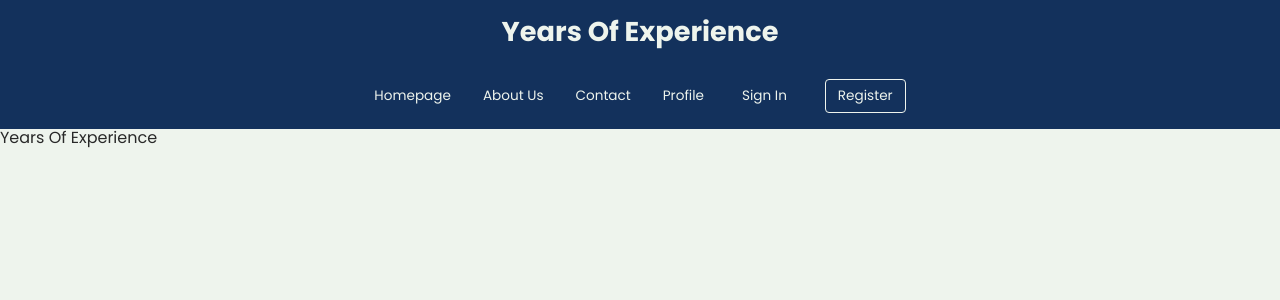
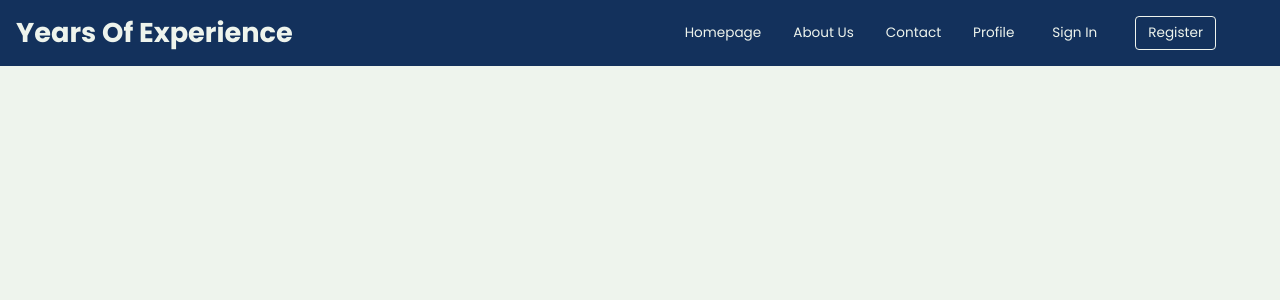
Before and after one commit to indraantoor/Years-Of-Experience, a React (Create React App) app: page / in a window 1280 px wide. Shown: the top 300 px of the page. Built offline with nearby package versions, Linux system fonts and the light colour scheme; a web font is replaced by a local one.

Commit message:
style(navbar): setup responsiveness
Signed-off-by: indraantoor <indraantoor@gmail.com>

```diff
--- a/src/App.js
+++ b/src/App.js
@@ -7,7 +7,6 @@ const App = () => {
     <React.Fragment>
       <GlobalStyle />
       <Navbar />
-      Years Of Experience
     </React.Fragment>
   );
 };
--- a/src/components/Navbar/navbar.style.js
+++ b/src/components/Navbar/navbar.style.js
@@ -4,6 +4,7 @@ export const NavbarContainer = styled.nav`
   background-color: var(--primary);
   padding: 1rem;
   font-size: 85%;
+  //   box-shadow: 0 4px 12px 0 rgb(0 0 0 / 3%);
 
   h1 {
     padding: 0;
@@ -62,4 +63,18 @@ export const NavbarContainer = styled.nav`
     border: 1px solid #8da9c4;
     color: white;
   }
+
+  @media screen and (min-width: 850px) {
+    margin: 0 auto;
+
+    ul {
+      max-width: 1200px;
+    }
+
+    li:first-child {
+      flex-basis: auto;
+      text-align: left;
+      margin-right: auto;
+    }
+  }
 `;
```
